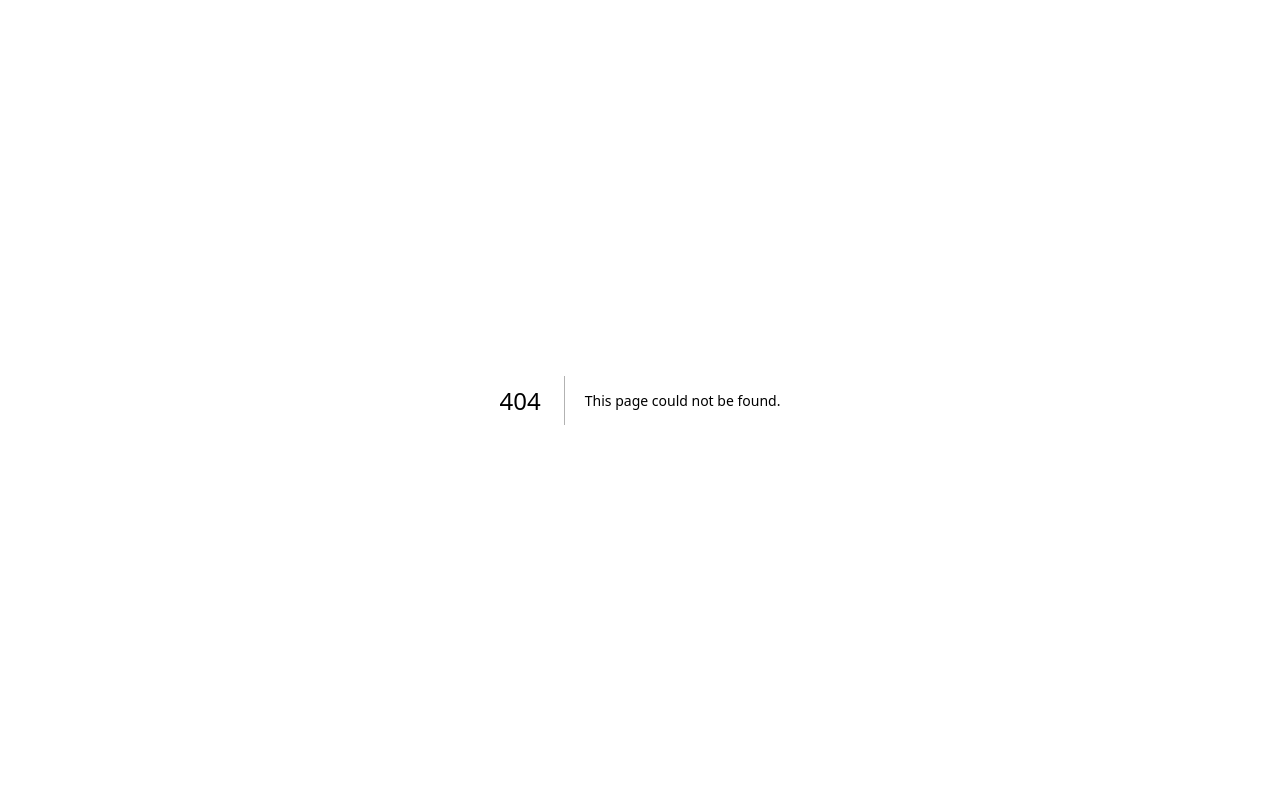
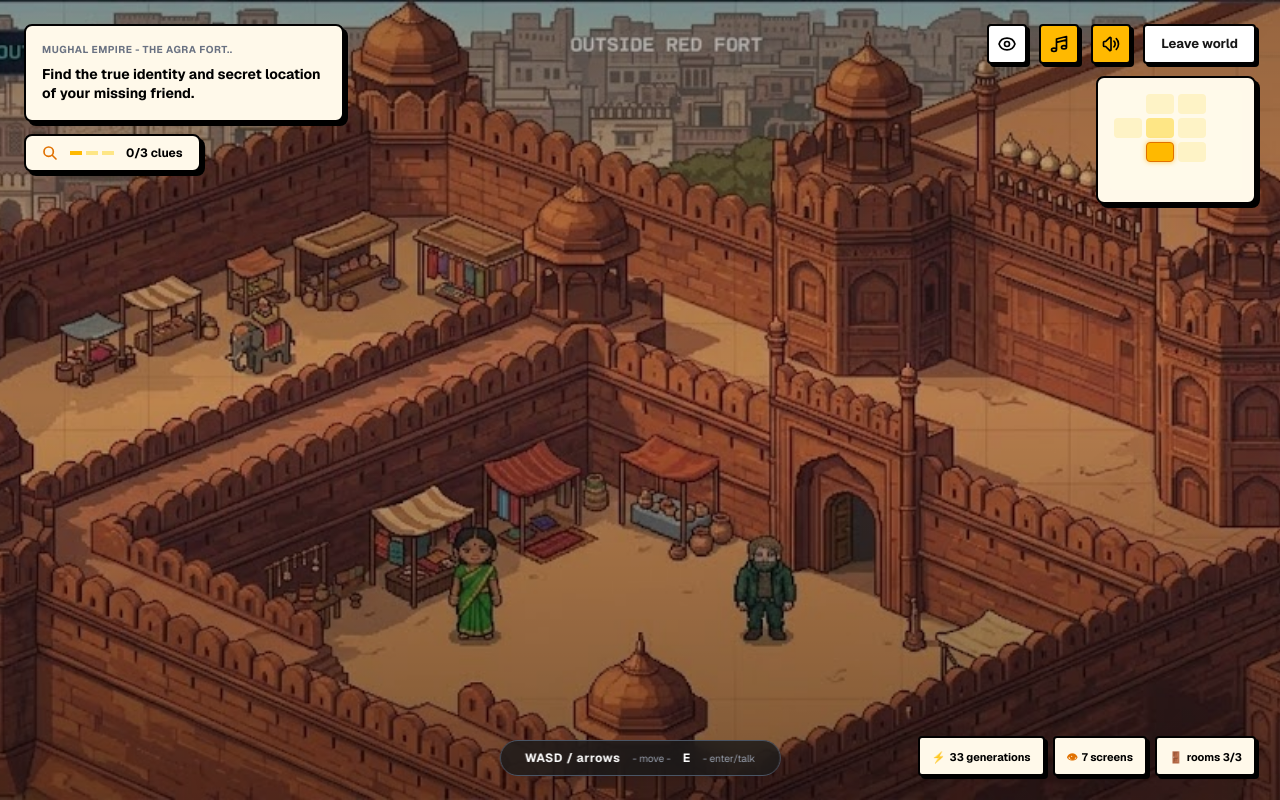
Before and after one commit to amitabhanmolpain/Bharat-Gatha-, a Next.js app in the folder frontend/: page /play/mughal in a window 1280 px wide. Before the commit this address had no page. Built offline with nearby package versions, Linux system fonts and the light colour scheme.

Commit message:
feat: implement games dashboard and Mughal Empire gameplay scene with loading state

```diff
--- a/frontend/app/dashboard/page.tsx
+++ b/frontend/app/dashboard/page.tsx
@@ -1,5 +1,6 @@
 "use client";
 
+import Link from "next/link";
 import { useTheme } from "./ThemeContext";
 
 export default function GamesDashboard() {
@@ -20,7 +21,7 @@ export default function GamesDashboard() {
 
       <div className="grid grid-cols-1 md:grid-cols-3 gap-6 w-full max-w-5xl">
         {[
-          { region: "Agra/Delhi", title: "Great Mughal Empire", description: "Step into the grand courts of Agra and shape the destiny of an empire. Intrigues, alliances, and conquests await.", image: "/bg-mughal.jpg" },
+          { region: "Agra/Delhi", title: "Great Mughal Empire", description: "Step into the grand courts of Agra and shape the destiny of an empire. Intrigues, alliances, and conquests await.", image: "/bg-mughal.jpg", href: "/play/mughal" },
           { region: "Rajasthan", title: "Great Rajputana", description: "Defend your honor in the desert forts of Rajasthan. A tale of valor, sacrifice, and legendary warriors.", image: "/bg-rajputana.jpg" },
           { region: "Karnataka", title: "Great Vijayanagara", description: "Explore the wealthy and culturally rich capital of the southern peninsula. Navigate trade, art, and warfare.", image: "/bg-vijayanagara.jpg" }
         ].map((campaign, idx) => (
@@ -41,10 +42,16 @@ export default function GamesDashboard() {
               <p className={`text-[13px] leading-relaxed mb-6 flex-1 transition-colors duration-500 ${isDark ? 'text-[#a89985]' : 'text-[#7a6f5e]'}`}>{campaign.description}</p>
             </div>
 
-            <button className={`w-full mt-auto flex items-center justify-center gap-2 py-3 px-6 border-[1.5px] rounded-lg shadow-md transition-all font-bold text-[11px] tracking-[0.1em] uppercase z-10 ${isDark ? 'bg-[#16120e] hover:bg-[#1a1510] border-[#483824] hover:border-[#91714b] text-[#e4c794]' : 'bg-[#fcf8f2] hover:bg-[#f5ebd9] border-[#e3d5c1] hover:border-[#c9a776] text-[#8a6835]'}`}>
-              <svg className="w-4 h-4 opacity-80" fill="none" stroke="currentColor" viewBox="0 0 24 24" xmlns="http://www.w3.org/2000/svg"><path strokeLinecap="round" strokeLinejoin="round" strokeWidth="2" d="M14.752 11.168l-3.197-2.132A1 1 0 0010 9.87v4.263a1 1 0 001.555.832l3.197-2.132a1 1 0 000-1.664z"></path><path strokeLinecap="round" strokeLinejoin="round" strokeWidth="2" d="M21 12a9 9 0 11-18 0 9 9 0 0118 0z"></path></svg>
-              Play Story
-            </button>
+            {campaign.href ? (
+              <Link href={campaign.href} className={`w-full mt-auto flex items-center justify-center gap-2 py-3 px-6 border-[1.5px] rounded-lg shadow-md transition-all font-bold text-[11px] tracking-[0.1em] uppercase z-10 ${isDark ? 'bg-[#16120e] hover:bg-[#1a1510] border-[#483824] hover:border-[#91714b] text-[#e4c794]' : 'bg-[#fcf8f2] hover:bg-[#f5ebd9] border-[#e3d5c1] hover:border-[#c9a776] text-[#8a6835]'}`}>
+                <svg className="w-4 h-4 opacity-80" fill="none" stroke="currentColor" viewBox="0 0 24 24" xmlns="http://www.w3.org/2000/svg"><path strokeLinecap="round" strokeLinejoin="round" strokeWidth="2" d="M14.752 11.168l-3.197-2.132A1 1 0 0010 9.87v4.263a1 1 0 001.555.832l3.197-2.132a1 1 0 000-1.664z"></path><path strokeLinecap="round" strokeLinejoin="round" strokeWidth="2" d="M21 12a9 9 0 11-18 0 9 9 0 0118 0z"></path></svg>
+                Play Story
+              </Link>
+            ) : (
+              <button className={`w-full mt-auto flex items-center justify-center gap-2 py-3 px-6 border-[1.5px] rounded-lg shadow-md transition-all font-bold text-[11px] tracking-[0.1em] uppercase z-10 ${isDark ? 'bg-[#16120e] hover:bg-[#1a1510] border-[#483824] hover:border-[#5a4834] text-[#a89985] cursor-not-allowed' : 'bg-[#fcf8f2] border-[#e3d5c1] text-[#a89985] cursor-not-allowed'}`} disabled>
+                Coming Soon
+              </button>
+            )}
 
             {/* Decorative background blur */}
             <div className={`absolute inset-0 blur-3xl rounded-full opacity-0 group-hover:opacity-10 transition-opacity duration-700 pointer-events-none ${isDark ? 'bg-[#91714b]' : 'bg-[#c9a776]'}`}></div>
--- /dev/null
+++ b/frontend/app/play/mughal/page.tsx
@@ -0,0 +1,141 @@
+"use client";
+
+import { useState, useEffect } from "react";
+import Link from "next/link";
+import { useRouter } from "next/navigation";
+
+export default function MughalGameScreen() {
+  const [isLoading, setIsLoading] = useState(true);
+  const router = useRouter();
+
+  useEffect(() => {
+    // Simulate a loading time to show the immersive loading screen
+    const timer = setTimeout(() => {
+      setIsLoading(false);
+    }, 2500);
+    return () => clearTimeout(timer);
+  }, []);
+
+  if (isLoading) {
+    return (
+      <div className="flex min-h-screen w-full bg-[#050403] items-center justify-center flex-col relative overflow-hidden font-sans">
+        {/* Subtle background texture for loading screen */}
+        <div className="absolute inset-0 bg-[radial-gradient(ellipse_at_center,_var(--tw-gradient-stops))] from-[#91714b]/20 via-[#050403] to-[#050403]"></div>
+
+        <div className="relative z-10 flex flex-col items-center">
+          <div className="w-16 h-16 border-4 border-[#91714b]/30 border-t-[#e4c794] rounded-full animate-spin mb-8 shadow-[0_0_20px_rgba(145,113,75,0.4)]"></div>
+
+          <h1 className="text-3xl font-serif text-[#e4c794] tracking-[0.2em] uppercase mb-3 drop-shadow-md">
+            Mughal Empire
+          </h1>
+          <p className="text-[13px] text-[#a89985] tracking-widest uppercase">Traveling to Agra Fort...</p>
+        </div>
+      </div>
+    );
+  }
+
+  return (
+    <div className="w-full h-screen relative overflow-hidden font-sans select-none bg-black">
+
+      {/* Game Background (Agra Fort RPG) */}
+      <img
+        src="/bg-agra-fort.jpg"
+        alt="Agra Fort Game World"
+        className="absolute inset-0 w-full h-full object-cover object-center pointer-events-none"
+      />
+
+      {/* Screen Darkening/Vignette Overlay (subtle to match reference aesthetic) */}
+      <div className="absolute inset-0 bg-gradient-to-b from-black/20 via-transparent to-black/30 pointer-events-none"></div>
+
+      {/* --- UI OVERLAYS (Light Neo-Brutalism) --- */}
+
+      {/* Top Left: Quest Panel */}
+      <div className="absolute top-6 left-6 flex flex-col gap-3">
+        {/* Main Quest Box */}
+        <div className="bg-[#fff9ea] border-2 border-black rounded-lg p-4 shadow-[4px_4px_0_0_rgba(0,0,0,1)] w-80">
+          <div className="text-[10px] font-bold text-gray-500 tracking-wider uppercase mb-2">
+            Mughal Empire - The Agra Fort..
+          </div>
+          <div className="text-[14px] font-bold text-black leading-snug">
+            Find the true identity and secret location of your missing friend.
+          </div>
+        </div>
+
+        {/* Clues Box */}
+        <div className="bg-[#fff9ea] border-2 border-black rounded-lg px-4 py-2 w-max shadow-[4px_4px_0_0_rgba(0,0,0,1)] flex items-center gap-3">
+          <svg className="w-4 h-4 text-amber-600" fill="none" stroke="currentColor" viewBox="0 0 24 24" xmlns="http://www.w3.org/2000/svg"><path strokeLinecap="round" strokeLinejoin="round" strokeWidth="2.5" d="M21 21l-6-6m2-5a7 7 0 11-14 0 7 7 0 0114 0z"></path></svg>
+          <div className="flex gap-1">
+            <div className="w-3 h-1 bg-amber-400"></div>
+            <div className="w-3 h-1 bg-amber-200"></div>
+            <div className="w-3 h-1 bg-amber-200"></div>
+          </div>
+          <span className="text-[12px] font-bold text-black">0/3 clues</span>
+        </div>
+      </div>
+
+      {/* Top Right: Actions & Minimap */}
+      <div className="absolute top-6 right-6 flex flex-col items-end gap-3">
+        {/* Buttons Row */}
+        <div className="flex items-center gap-3">
+          <button className="w-10 h-10 bg-white border-2 border-black rounded shadow-[3px_3px_0_0_rgba(0,0,0,1)] hover:-translate-y-0.5 hover:shadow-[4px_4px_0_0_rgba(0,0,0,1)] transition-all flex items-center justify-center">
+            <svg className="w-5 h-5 text-black" fill="none" stroke="currentColor" viewBox="0 0 24 24" xmlns="http://www.w3.org/2000/svg"><path strokeLinecap="round" strokeLinejoin="round" strokeWidth="2" d="M15 12a3 3 0 11-6 0 3 3 0 016 0z"></path><path strokeLinecap="round" strokeLinejoin="round" strokeWidth="2" d="M2.458 12C3.732 7.943 7.523 5 12 5c4.478 0 8.268 2.943 9.542 7-1.274 4.057-5.064 7-9.542 7-4.477 0-8.268-2.943-9.542-7z"></path></svg>
+          </button>
+          <button className="w-10 h-10 bg-amber-400 border-2 border-black rounded shadow-[3px_3px_0_0_rgba(0,0,0,1)] hover:-translate-y-0.5 hover:shadow-[4px_4px_0_0_rgba(0,0,0,1)] transition-all flex items-center justify-center">
+            <svg className="w-5 h-5 text-black" fill="none" stroke="currentColor" viewBox="0 0 24 24" xmlns="http://www.w3.org/2000/svg"><path strokeLinecap="round" strokeLinejoin="round" strokeWidth="2" d="M9 19V6l12-3v13M9 19c0 1.105-1.343 2-3 2s-3-.895-3-2 1.343-2 3-2 3 .895 3 2zm12-3c0 1.105-1.343 2-3 2s-3-.895-3-2 1.343-2 3-2 3 .895 3 2zM9 10l12-3"></path></svg>
+          </button>
+          <button className="w-10 h-10 bg-amber-400 border-2 border-black rounded shadow-[3px_3px_0_0_rgba(0,0,0,1)] hover:-translate-y-0.5 hover:shadow-[4px_4px_0_0_rgba(0,0,0,1)] transition-all flex items-center justify-center">
+            <svg className="w-5 h-5 text-black" fill="none" stroke="currentColor" viewBox="0 0 24 24" xmlns="http://www.w3.org/2000/svg"><path strokeLinecap="round" strokeLinejoin="round" strokeWidth="2" d="M15.536 8.464a5 5 0 010 7.072m2.828-9.898a9 9 0 010 12.728M5.586 15H4a1 1 0 01-1-1v-4a1 1 0 011-1h1.586l4.707-4.707C10.923 3.663 12 4.109 12 5v14c0 .891-1.077 1.337-1.707.707L5.586 15z"></path></svg>
+          </button>
+          <button onClick={() => router.push('/dashboard')} className="h-10 bg-white border-2 border-black rounded shadow-[3px_3px_0_0_rgba(0,0,0,1)] hover:-translate-y-0.5 hover:shadow-[4px_4px_0_0_rgba(0,0,0,1)] transition-all flex items-center justify-center px-4">
+            <span className="text-[13px] font-bold">Leave world</span>
+          </button>
+        </div>
+
+        {/* Minimap Box */}
+        <div className="bg-[#fff9ea] border-2 border-black rounded-lg p-3 w-40 h-32 shadow-[4px_4px_0_0_rgba(0,0,0,1)] flex flex-col">
+          <div className="flex-1 grid grid-cols-4 grid-rows-4 gap-1 p-1 bg-amber-50/50 rounded">
+             {/* Dummy map grid cells */}
+             <div className="bg-transparent"></div>
+             <div className="bg-amber-100 rounded-sm"></div>
+             <div className="bg-amber-100 rounded-sm"></div>
+             <div className="bg-transparent"></div>
+
+             <div className="bg-amber-100 rounded-sm"></div>
+             <div className="bg-amber-200 rounded-sm"></div>
+             <div className="bg-amber-100 rounded-sm"></div>
+             <div className="bg-transparent"></div>
+
+             <div className="bg-transparent"></div>
+             <div className="bg-amber-400 rounded-sm shadow-[0_0_5px_rgba(251,191,36,0.8)] border border-amber-600"></div> {/* Current player location */}
+             <div className="bg-amber-100 rounded-sm"></div>
+             <div className="bg-transparent"></div>
+          </div>
+        </div>
+      </div>
+
+      {/* Bottom Center: Controls */}
+      <div className="absolute bottom-6 left-1/2 -translate-x-1/2">
+        <div className="bg-[#1a1a1a]/80 backdrop-blur-md border border-gray-600 rounded-full px-6 py-2 shadow-lg flex items-center gap-3">
+          <span className="text-white text-[12px] font-bold tracking-wider">WASD / arrows</span>
+          <span className="text-gray-400 text-[10px]">- move -</span>
+          <span className="text-white text-[12px] font-bold tracking-wider">E</span>
+          <span className="text-gray-400 text-[10px]">- enter/talk</span>
+        </div>
+      </div>
+
+      {/* Bottom Right: Stats */}
+      <div className="absolute bottom-6 right-6 flex items-center gap-2">
+        <div className="bg-[#fff9ea] border-2 border-black rounded px-3 py-1.5 shadow-[3px_3px_0_0_rgba(0,0,0,1)]">
+          <span className="text-[11px] font-bold text-black"><span className="text-amber-600 mr-1">⚡</span>33 generations</span>
+        </div>
+        <div className="bg-[#fff9ea] border-2 border-black rounded px-3 py-1.5 shadow-[3px_3px_0_0_rgba(0,0,0,1)]">
+          <span className="text-[11px] font-bold text-black"><span className="text-amber-600 mr-1">👁</span>7 screens</span>
+        </div>
+        <div className="bg-[#fff9ea] border-2 border-black rounded px-3 py-1.5 shadow-[3px_3px_0_0_rgba(0,0,0,1)]">
+          <span className="text-[11px] font-bold text-black"><span className="text-amber-600 mr-1">🚪</span>rooms 3/3</span>
+        </div>
+      </div>
+
+    </div>
+  );
+}
```
Also changed, not shown: frontend/public/bg-agra-fort.jpg (added).
